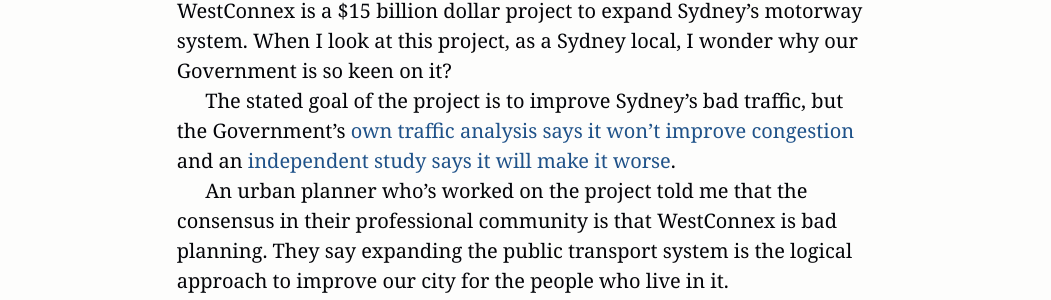
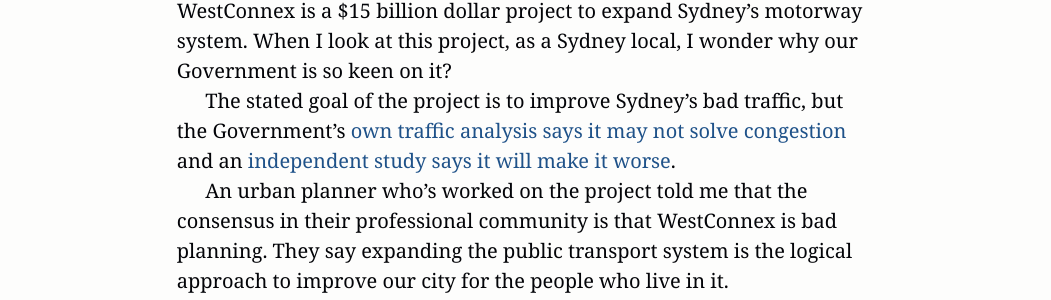
Before and after one commit to equivalentideas/home, a Jekyll site: the page built from _posts/2015-10-15-why-westconnex.markdown, in a window 1280 px wide and 900 px high. Shown: the part 318-618 px from the top of the window, without its empty margins (113-1164 px from the left). Built offline with Jekyll 4.4.1, drawn with Linux system fonts in a browser that asks for light colours; nearby versions of some CDN libraries; Markdown is read by kramdown in place of the engine named in the settings.

Commit message:
It's a little less certain than that

```diff
--- a/_posts/2015-10-15-why-westconnex.markdown
+++ b/_posts/2015-10-15-why-westconnex.markdown
@@ -12,7 +12,7 @@
 
 The stated goal of the project is
 to improve Sydney’s bad traffic,
-but the Government’s [own traffic analysis says it won’t improve congestion](http://www.smh.com.au/nsw/sydney-traffic-secret-westconnex-documents-show-worse-congestion-after-toll-road-20150525-gh980u.html)
+but the Government’s [own traffic analysis says it may not solve congestion](http://www.smh.com.au/nsw/sydney-traffic-secret-westconnex-documents-show-worse-congestion-after-toll-road-20150525-gh980u.html)
 and an [independent study says it will make it worse](http://www.smh.com.au/nsw/parramatta-road-traffic-will-increase-under-westconnex-study-shows-20150427-1mueqm.html).
 
 An urban planner who’s worked on the project told me
```
